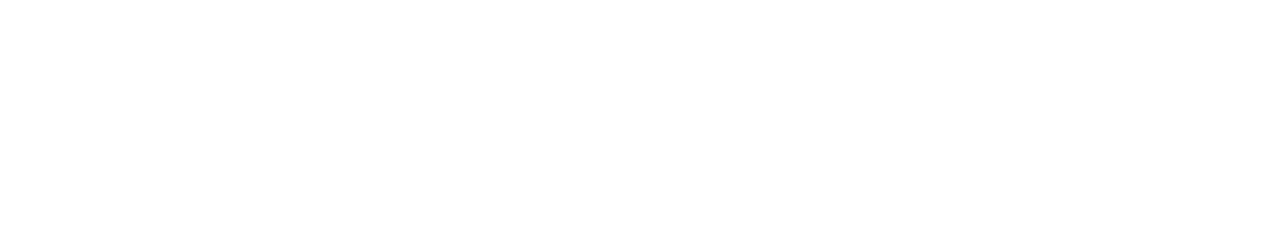
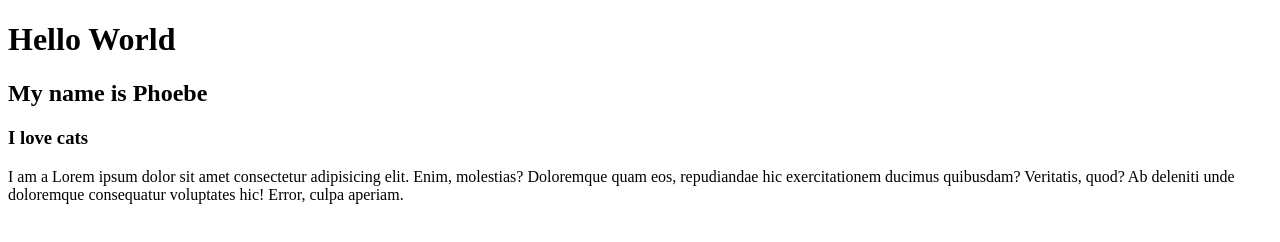
Before and after one commit to phoebeyr/webDesignClass, a plain HTML site: page lesson 1/task 1/index.html in a window 1280 px wide. Drawn offline with Linux system fonts and the light colour scheme.

Commit message:
Add code for task 1

```diff
--- a/lesson 1/task 1/index.html
+++ b/lesson 1/task 1/index.html
@@ -6,6 +6,10 @@
     <title>Document</title>
 </head>
 <body>
+    <h1>Hello World</h1>
+    <h2>My name is Phoebe</h2>
+    <h3> I love cats</h3>
+    <p>I am a Lorem ipsum dolor sit amet consectetur adipisicing elit. Enim, molestias? Doloremque quam eos, repudiandae hic exercitationem ducimus quibusdam? Veritatis, quod? Ab deleniti unde doloremque consequatur voluptates hic! Error, culpa aperiam.</p>
 
 </body>
 </html>
```
